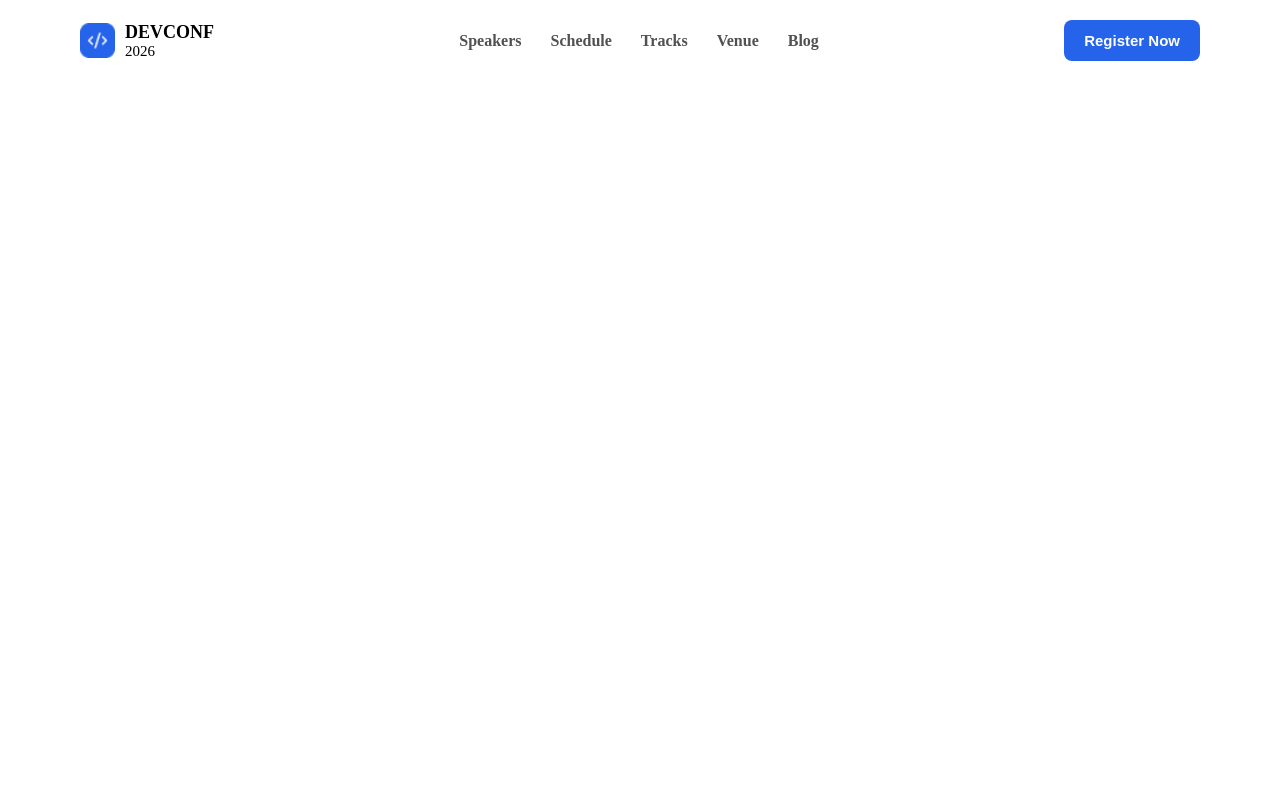
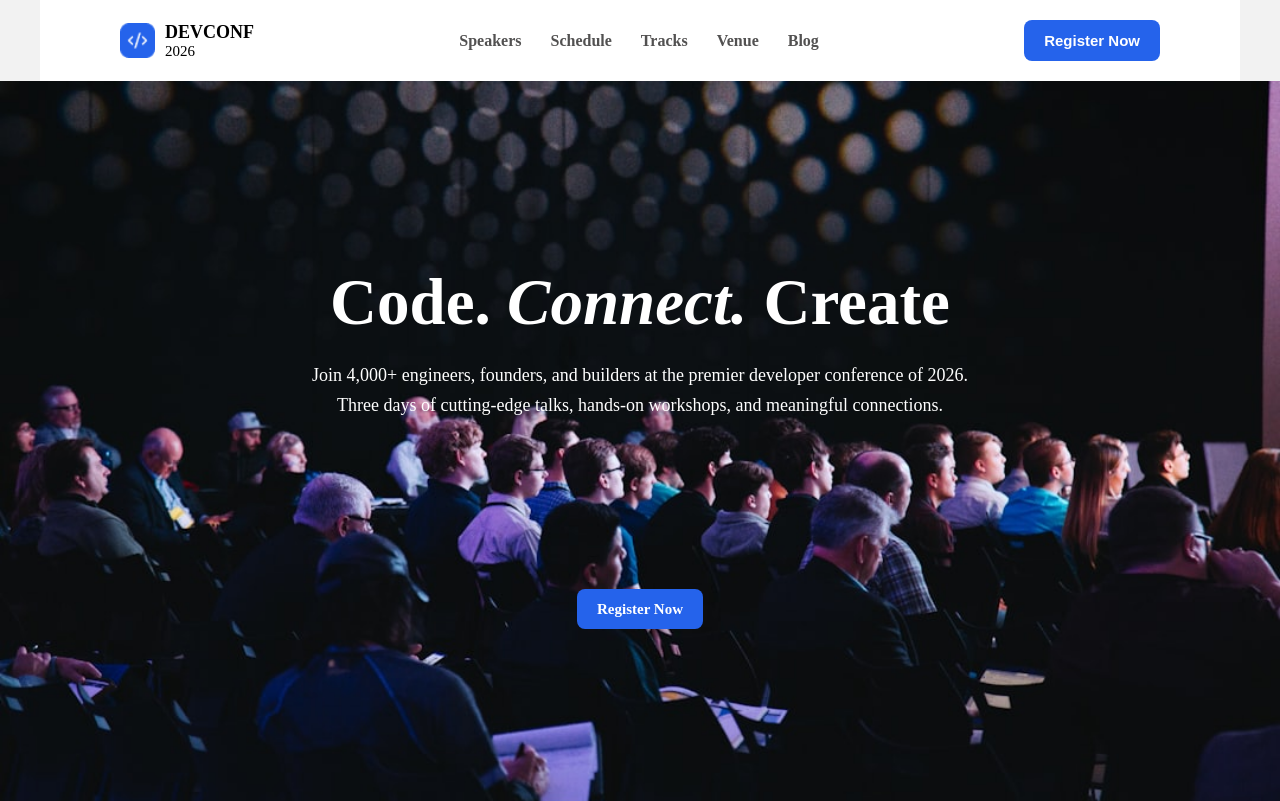
Before and after one commit to Miskatul-Jannat/b14-assignment1, a plain HTML site: page index.html in a window 1280 px wide. Drawn offline with Linux system fonts and the light colour scheme.

Commit message:
hero complete

```diff
--- a/index.html
+++ b/index.html
@@ -29,6 +29,20 @@
             <button class="register-btn">Register Now</button>
 
         </nav>
+        <section class="hero">
+            <div class="hero-content">
+                <div class="hero-text">
+                    <h1>Code. <em>Connect. </em>Create</h1>
+                    <p>
+                        Join 4,000+ engineers, founders, and builders at the premier
+                        developer conference of 2026. Three days of cutting-edge talks,
+                        hands-on workshops, and meaningful connections.
+                    </p>
+                </div>
+
+                <a href="" class="register-btn">Register Now</a>
+            </div>
+        </section>
     </header>
 </body>
 
--- a/style.css
+++ b/style.css
@@ -1,7 +1,8 @@
 * {
     margin: 0;
     padding: 0;
-
+    box-sizing: border-box;
+    color: white;
 }
 
 header {
@@ -76,3 +77,49 @@ ul li a:hover {
 .register-btn:hover {
     background-color: #1D4ED8;
 }
+
+.hero {
+    height: 90vh;
+    width: 100%;
+
+
+    background-image: url('./assets/banner.jpg');
+    background-size: cover;
+    background-position: center;
+    display: flex;
+    justify-content: center;
+    align-items: center;
+
+}
+
+.hero-content {
+    text-align: center;
+    width: 100%;
+    text-align: center;
+}
+
+.hero-text {
+
+    margin-bottom: 180px;
+}
+
+.hero-text h1 {
+    font-size: 65px;
+    font-weight: bold;
+    color: white;
+    margin-bottom: 20px;
+}
+
+.hero-text em {
+    font-style: italic;
+
+}
+
+.hero-text p {
+    width: 700px;
+    font-size: 18px;
+    color: #fff;
+    margin: auto;
+    font-weight: 400;
+    line-height: 30px;
+}
```
